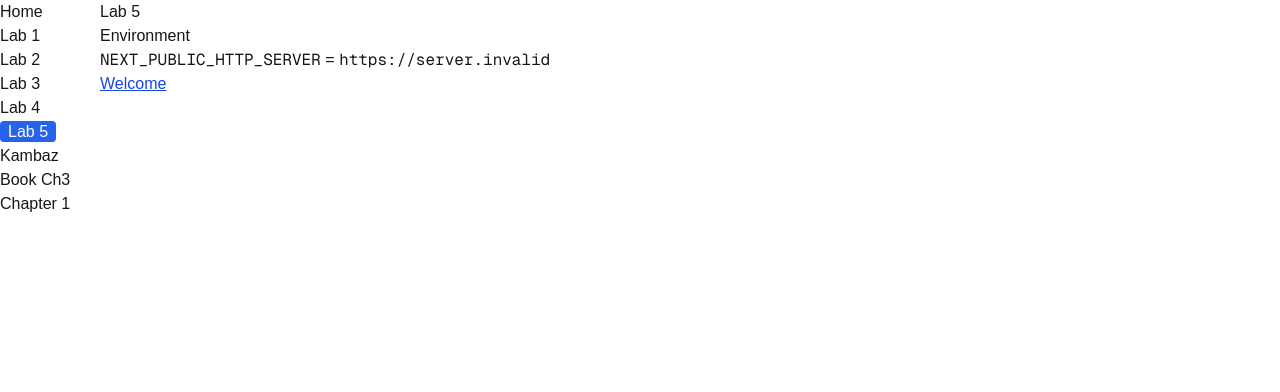
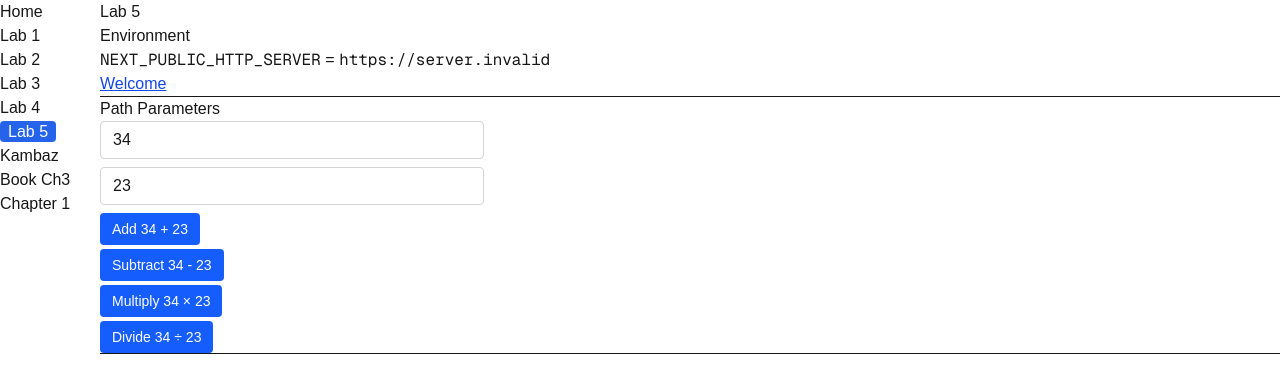
Before and after one commit to rileypk8/webdev-client, a Next.js app: page /labs/lab5 in a window 1280 px wide. Shown: the top 392 px of the page. Built offline with nearby package versions, Linux system fonts and the light colour scheme; no server answers.

Commit message:
a5: 5.2.2.1

```diff
--- /dev/null
+++ b/app/labs/lab5/PathParameters.tsx
@@ -0,0 +1,54 @@
+"use client";
+
+import { useState } from "react";
+
+const HTTP_SERVER = process.env.NEXT_PUBLIC_HTTP_SERVER;
+
+export default function PathParameters() {
+  const [a, setA] = useState("34");
+  const [b, setB] = useState("23");
+  const input = "mb-2 block w-full max-w-sm rounded border border-neutral-300 px-3 py-1.5";
+  const link = "inline-block rounded bg-blue-600 px-3 py-1.5 text-sm text-white";
+  return (
+    <div id="wd-path-parameters">
+      <h3>Path Parameters</h3>
+      <input
+        id="wd-path-parameter-a"
+        type="number"
+        className={input}
+        value={a}
+        onChange={(e) => setA(e.target.value)}
+      />
+      <input
+        id="wd-path-parameter-b"
+        type="number"
+        className={input}
+        value={b}
+        onChange={(e) => setB(e.target.value)}
+      />
+      <ul className="space-y-1">
+        <li>
+          <a id="wd-path-parameter-add" className={link} href={`${HTTP_SERVER}/lab5/add/${a}/${b}`}>
+            Add {a} + {b}
+          </a>
+        </li>
+        <li>
+          <a id="wd-path-parameter-subtract" className={link} href={`${HTTP_SERVER}/lab5/subtract/${a}/${b}`}>
+            Subtract {a} - {b}
+          </a>
+        </li>
+        <li>
+          <a id="wd-path-parameter-multiply" className={link} href={`${HTTP_SERVER}/lab5/multiply/${a}/${b}`}>
+            Multiply {a} × {b}
+          </a>
+        </li>
+        <li>
+          <a id="wd-path-parameter-divide" className={link} href={`${HTTP_SERVER}/lab5/divide/${a}/${b}`}>
+            Divide {a} ÷ {b}
+          </a>
+        </li>
+      </ul>
+      <hr />
+    </div>
+  );
+}
--- a/app/labs/lab5/page.tsx
+++ b/app/labs/lab5/page.tsx
@@ -1,10 +1,13 @@
 import Environment from "./Environment";
+import PathParameters from "./PathParameters";
 
 export default function Lab5() {
   return (
     <div id="wd-lab5">
       <h2>Lab 5</h2>
       <Environment />
+      <hr />
+      <PathParameters />
     </div>
   );
 }
```
